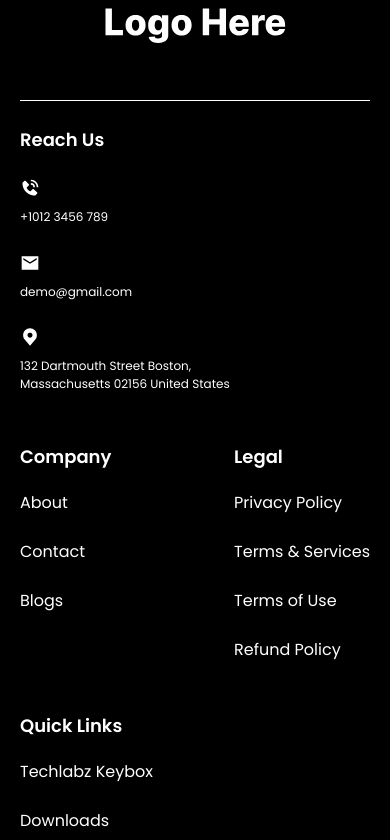
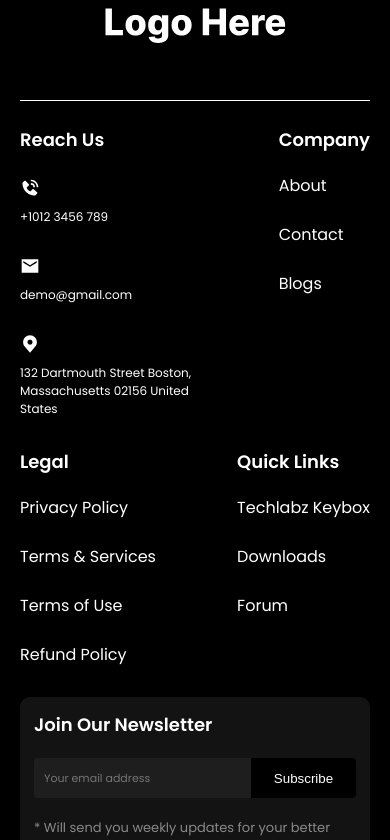
Before and after one commit to JollyR0ger42/react-contactus, a Next.js app: page / in a window 390 px wide. Shown: the part 1280-2120 px from the top of the page. Built offline with nearby package versions, Linux system fonts and the light colour scheme.

Commit message:
add adaptive for footer

```diff
--- a/src/components/footer.module.scss
+++ b/src/components/footer.module.scss
@@ -46,6 +46,15 @@
       display: flex;
       flex-direction: column;
     }
+
+    @media (max-width: 640px) {
+      gap: 30px;
+
+      &>* {
+        max-width: 50%;
+        justify-content: center;
+      }
+    }
   }
 
   &ContactsWrapper {
@@ -54,7 +63,7 @@
     display: flex;
 
     @media (max-width: 640px) {
-      height: 220px;
+      height: 245px;
     }
   }
 
@@ -71,6 +80,11 @@
   padding: 14px;
   padding-bottom: 21px;
   font-family: var(--font-poppins);
+
+  @media (max-width: 640px) {
+    width: 100%;
+    max-width: 100%;
+  }
 
   &Help {
     font-size: 13px;
```
